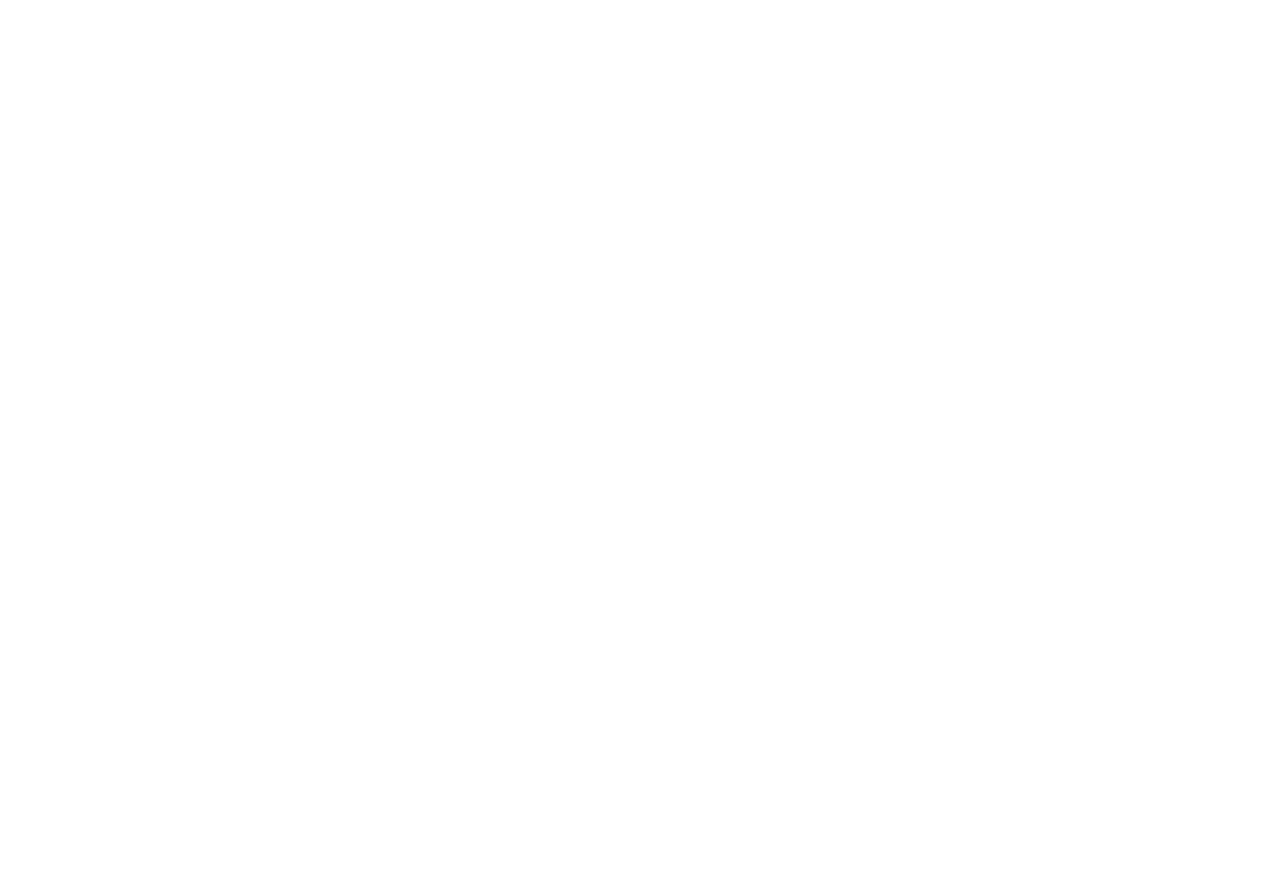
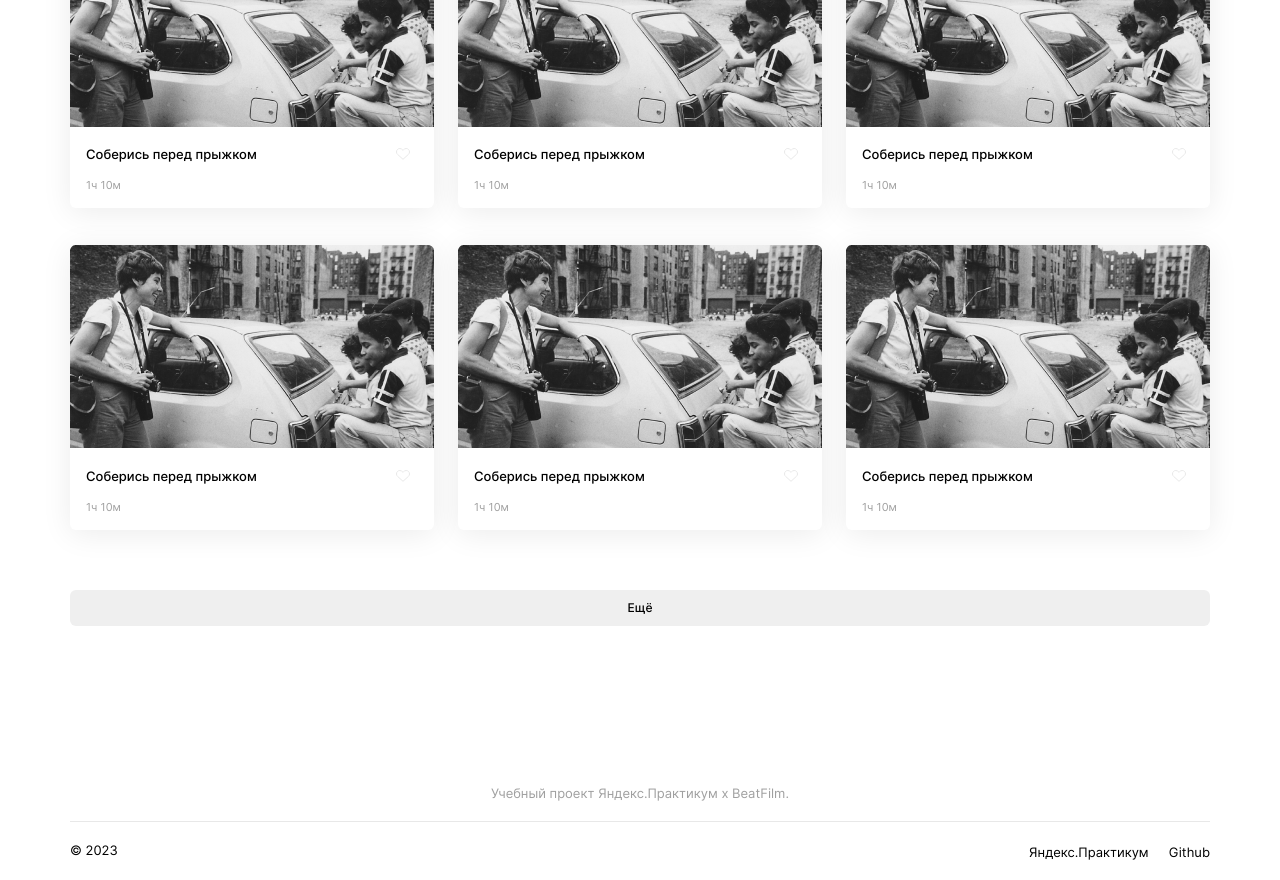
Before and after one commit to TearsOprah/movies-explorer-frontend, a React (Create React App) app: page /movies in a window 1280 px wide. Shown: the part 1080-1960 px from the top of the page. Before the commit the page ends 800 px from the top, so only its background shows below. Built offline with nearby package versions, Linux system fonts and the light colour scheme.

Commit message:
feat: верстка MoviesCardList, MoviesCard, MoviesLoader

```diff
--- a/src/components/Movies/Movies.jsx
+++ b/src/components/Movies/Movies.jsx
@@ -3,6 +3,9 @@
 import ProfileButton from "../ProfileButton/ProfileButton";
 import Header from "../Header/Header";
 import SearchForm from "../SearchForm/SearchForm";
+import MoviesCardList from "../MoviesCardList/MoviesCardList";
+import Footer from "../Footer/Footer";
+import MoviesLoader from "../MoviesLoader/MoviesLoader";
 export default function Movies({ isMenuOpen, closeMenu, toggleMenu }) {
   return (
     <main className={'movies'}>
@@ -11,6 +14,9 @@
         {!isMenuOpen && <ProfileButton hidden={true} />}
       </Header>
       <SearchForm />
+      <MoviesCardList />
+      <MoviesLoader />
+      <Footer />
     </main>
   )
 }
--- a/src/components/MoviesCard/MoviesCard.css
+++ b/src/components/MoviesCard/MoviesCard.css
@@ -0,0 +1,66 @@
+.card {
+  list-style-type: none;
+  border-radius: 6px;
+  box-shadow: 0 4px 30px 0 #00000014;
+  width: 100%;
+}
+
+.card__image {
+  width: 100%;
+}
+
+.card__description {
+  padding: 16px;
+  display: flex;
+  flex-direction: column;
+  gap: 17px;
+}
+
+.card__info {
+  display: flex;
+  align-items: center;
+  justify-content: space-between;
+}
+
+.card__name {
+  font-style: normal;
+  font-weight: 500;
+  font-size: 13px;
+  line-height: 16px;
+}
+
+.card__like {
+  background: url("../../images/like_disable.svg");
+  margin-right: 8px;
+  width: 14px;
+  height: 12px;
+  border: none;
+}
+
+.card__like_active {
+  background: url("../../images/like_active.svg");
+}
+
+.card__duration {
+  font-style: normal;
+  font-weight: 400;
+  font-size: 11px;
+  line-height: 13px;
+  color: #A0A0A0;
+}
+
+@media (max-width: 880px) {
+
+}
+
+@media (max-width: 600px) {
+  .card__name {
+    font-size: 12px;
+    line-height: 15px;
+  }
+
+  .card__duration {
+    font-size: 10px;
+    line-height: 12px;
+  }
+}
--- a/src/components/MoviesCard/MoviesCard.jsx
+++ b/src/components/MoviesCard/MoviesCard.jsx
@@ -1,6 +1,27 @@
 import './MoviesCard.css'
+import cardImg from '../../images/cards/film_1.png'
+import React, { useState } from 'react';
+
 export default function MoviesCard() {
+  const [isLiked, setIsLiked] = useState(false);
+
+  const handleLikeClick = () => {
+    setIsLiked(!isLiked);
+  };
+
   return (
-    <></>
-  )
+    <li className={'card'}>
+      <img className={'card__image'} src={cardImg} alt={'film screenshot'} />
+      <div className={'card__description'}>
+        <div className={'card__info'}>
+          <p className={'card__name'}>Соберись перед прыжком</p>
+          <button
+            className={`card__like ${isLiked ? 'card__like_active' : ''}`}
+            onClick={handleLikeClick}
+          ></button>
+        </div>
+        <p className={'card__duration'}>1ч 10м</p>
+      </div>
+    </li>
+  );
 }
--- a/src/components/MoviesCardList/MoviesCardList.css
+++ b/src/components/MoviesCardList/MoviesCardList.css
@@ -0,0 +1,33 @@
+.movies-cards {
+  padding: 70px 70px 10px;
+}
+
+.movies-cards__container {
+  display: grid;
+  grid-template-columns: repeat(3, 1fr);
+  column-gap: 24px;
+  row-gap: 37px;
+}
+
+@media (max-width: 880px) {
+  .movies-cards__container {
+    grid-template-columns: repeat(2, 1fr);
+    column-gap: 30px;
+    row-gap: 30px;
+  }
+
+  .movies-cards {
+    padding: 70px 30px 30px;
+  }
+}
+
+@media (max-width: 600px) {
+  .movies-cards__container {
+    grid-template-columns: 1fr;
+    row-gap: 14px;
+  }
+
+  .movies-cards {
+    padding: 40px 10px 26px;
+  }
+}
--- a/src/components/MoviesCardList/MoviesCardList.jsx
+++ b/src/components/MoviesCardList/MoviesCardList.jsx
@@ -1,6 +1,22 @@
 import './MoviesCardList.css'
+import MoviesCard from "../MoviesCard/MoviesCard";
 export default function MoviesCardList() {
   return (
-    <></>
+    <section className={'movies-cards'}>
+      <ul className={'movies-cards__container'}>
+        <MoviesCard />
+        <MoviesCard />
+        <MoviesCard />
+        <MoviesCard />
+        <MoviesCard />
+        <MoviesCard />
+        <MoviesCard />
+        <MoviesCard />
+        <MoviesCard />
+        <MoviesCard />
+        <MoviesCard />
+        <MoviesCard />
+      </ul>
+    </section>
   )
 }
--- /dev/null
+++ b/src/components/MoviesLoader/MoviesLoader.css
@@ -0,0 +1,27 @@
+.movies-loader {
+  padding: 50px 70px 80px;
+}
+
+.movies-loader__button {
+  width: 100%;
+  font-style: normal;
+  font-weight: 500;
+  font-size: 12px;
+  line-height: 15px;
+  border: none;
+  height: 36px;
+  border-radius: 6px;
+  cursor: pointer;
+}
+
+@media (max-width: 880px) {
+  .movies-loader {
+    padding: 50px 30px 80px;
+  }
+}
+
+@media (max-width: 600px) {
+  .movies-loader {
+    padding: 50px 10px 80px;
+  }
+}
--- /dev/null
+++ b/src/components/MoviesLoader/MoviesLoader.jsx
@@ -0,0 +1,8 @@
+import './MoviesLoader.css'
+export default function MoviesLoader() {
+  return (
+    <div className={'movies-loader'}>
+      <button className={'movies-loader__button'}>Ещё</button>
+    </div>
+  )
+}
```
